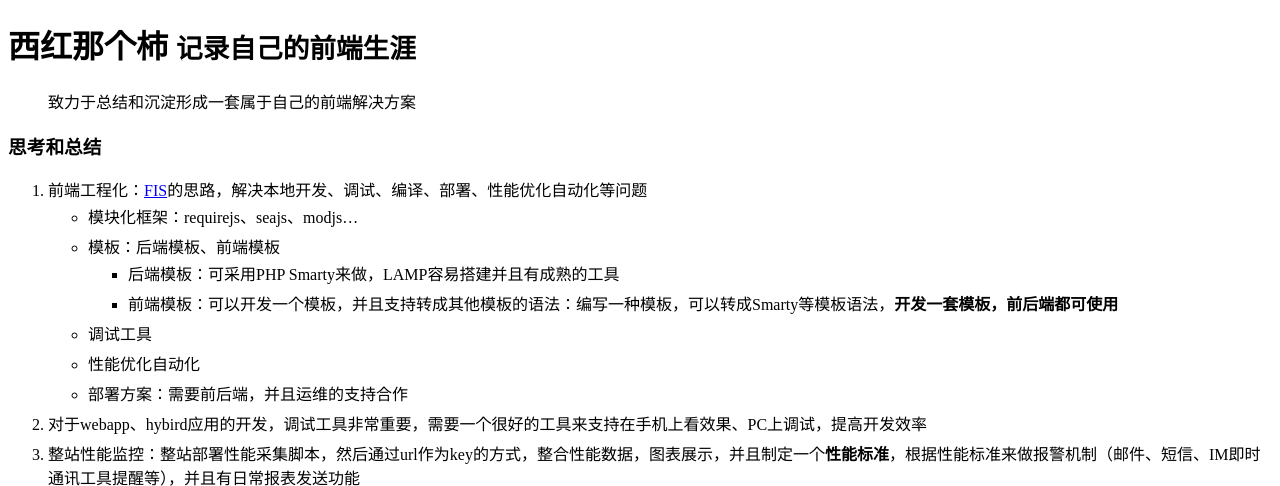
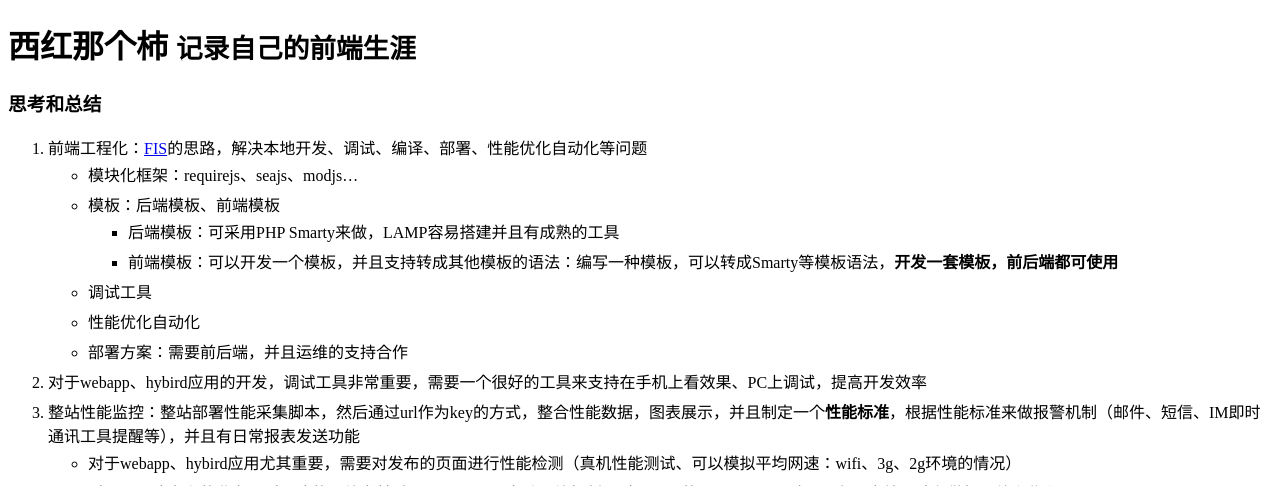
Before and after one commit to supersha/supersha.github.io, a Jekyll site: the page built from index.md, in a window 1280 px wide and 900 px high, cut to the strip 0-486 px from the top of the window. Built offline with Jekyll 4.4.1, drawn with Linux system fonts in a browser that asks for light colours.

Commit message:
by shafeng

```diff
--- a/index.md
+++ b/index.md
@@ -4,9 +4,6 @@ title: 西红那个柿
 tagline: 记录自己的前端生涯
 ---
 {% include JB/setup %}
-
-
-> 致力于总结和沉淀形成一套属于自己的前端解决方案
 
 
 ### 思考和总结
```
